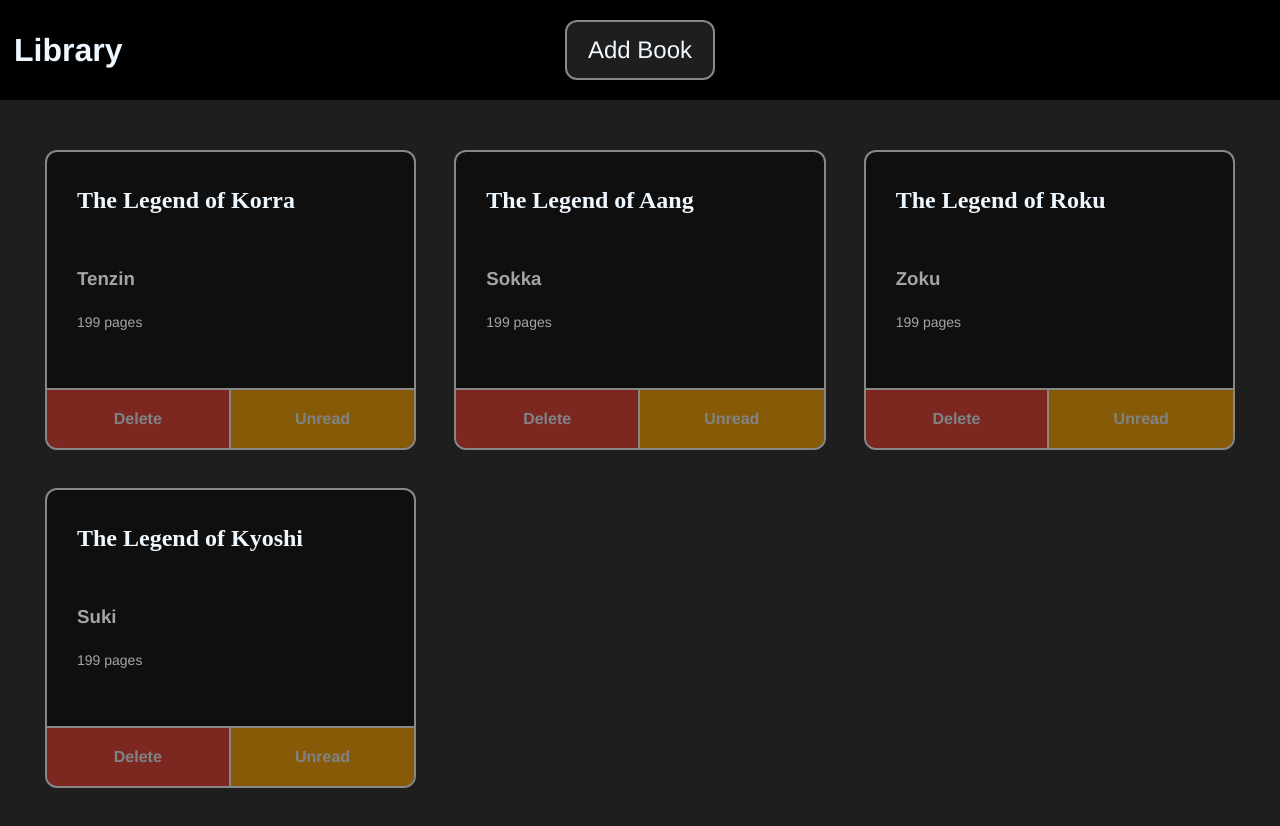
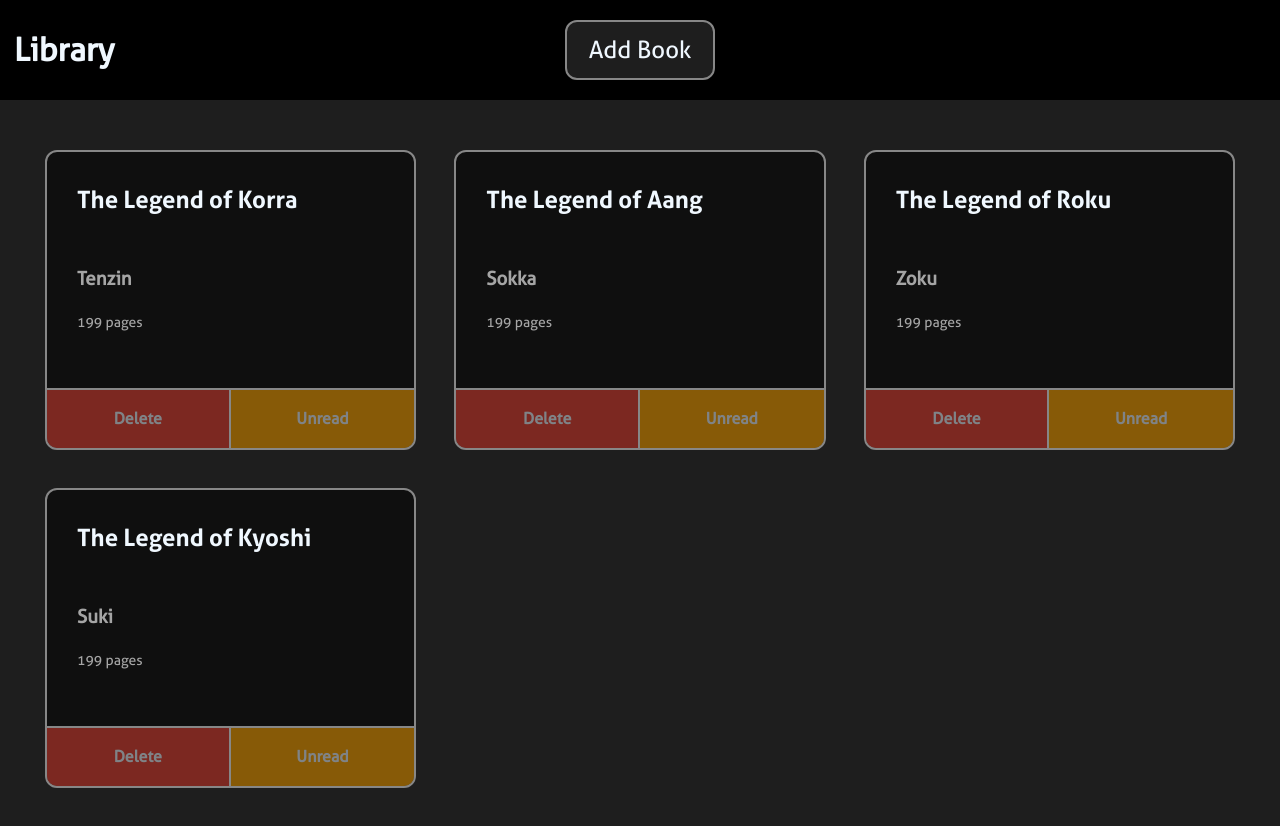
Before and after one commit to miryarik/library, a plain HTML site: page index.html in a window 1280 px wide. Drawn offline with Linux system fonts and the light colour scheme; files whose address does not match are found by name; a web font is replaced by a local one.

Commit message:
minor bug fix

```diff
--- a/assets/styles.css
+++ b/assets/styles.css
@@ -14,8 +14,8 @@ html {
 
 @font-face {
     font-family: 'allerbold';
-    src: url('./assets/aller_bd-webfont.woff2') format('woff2'),
-         url('./assets/aller_bd-webfont.woff') format('woff');
+    src: url('./aller_bd-webfont.woff2') format('woff2'),
+         url('./aller_bd-webfont.woff') format('woff');
     font-weight: normal;
     font-style: normal;
 }
@@ -23,8 +23,8 @@ html {
 
 @font-face {
     font-family: 'allerregular';
-    src: url('./assets/aller_rg-webfont.woff2') format('woff2'),
-         url('./assets/aller_rg-webfont.woff') format('woff');
+    src: url('./aller_rg-webfont.woff2') format('woff2'),
+         url('./aller_rg-webfont.woff') format('woff');
     font-weight: normal;
     font-style: normal;
 }
--- a/index.html
+++ b/index.html
@@ -3,7 +3,7 @@
 <head>
     <meta charset="UTF-8">
     <meta name="viewport" content="width=device-width, initial-scale=1.0">
-    <title>Library</title>
+    <title>Libby</title>
     <link rel="stylesheet" href="./assets/styles.css">
     <link rel="stylesheet" href="./assets/reset.css">
     <script src="./assets/script.js" defer></script>
```
